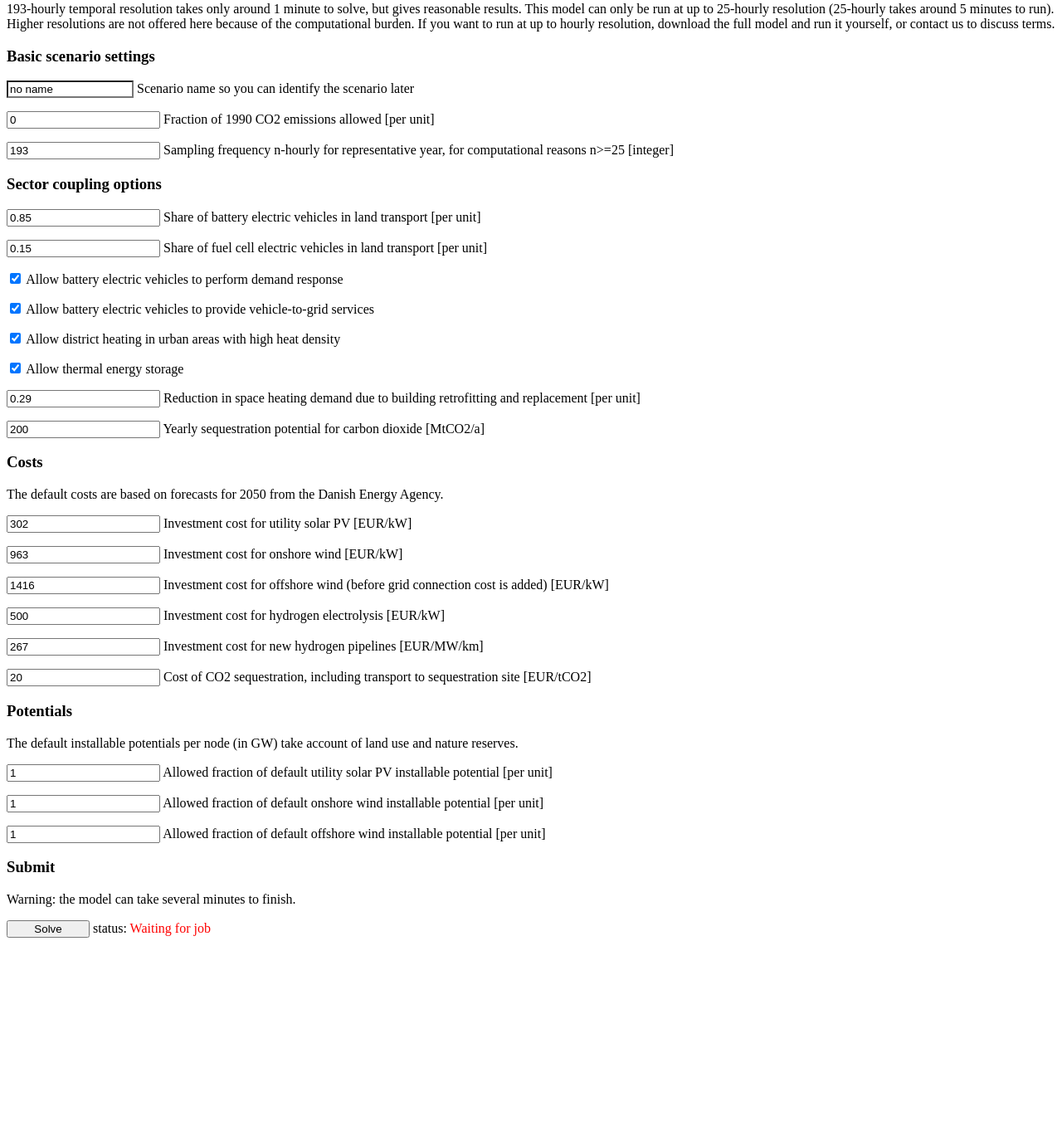
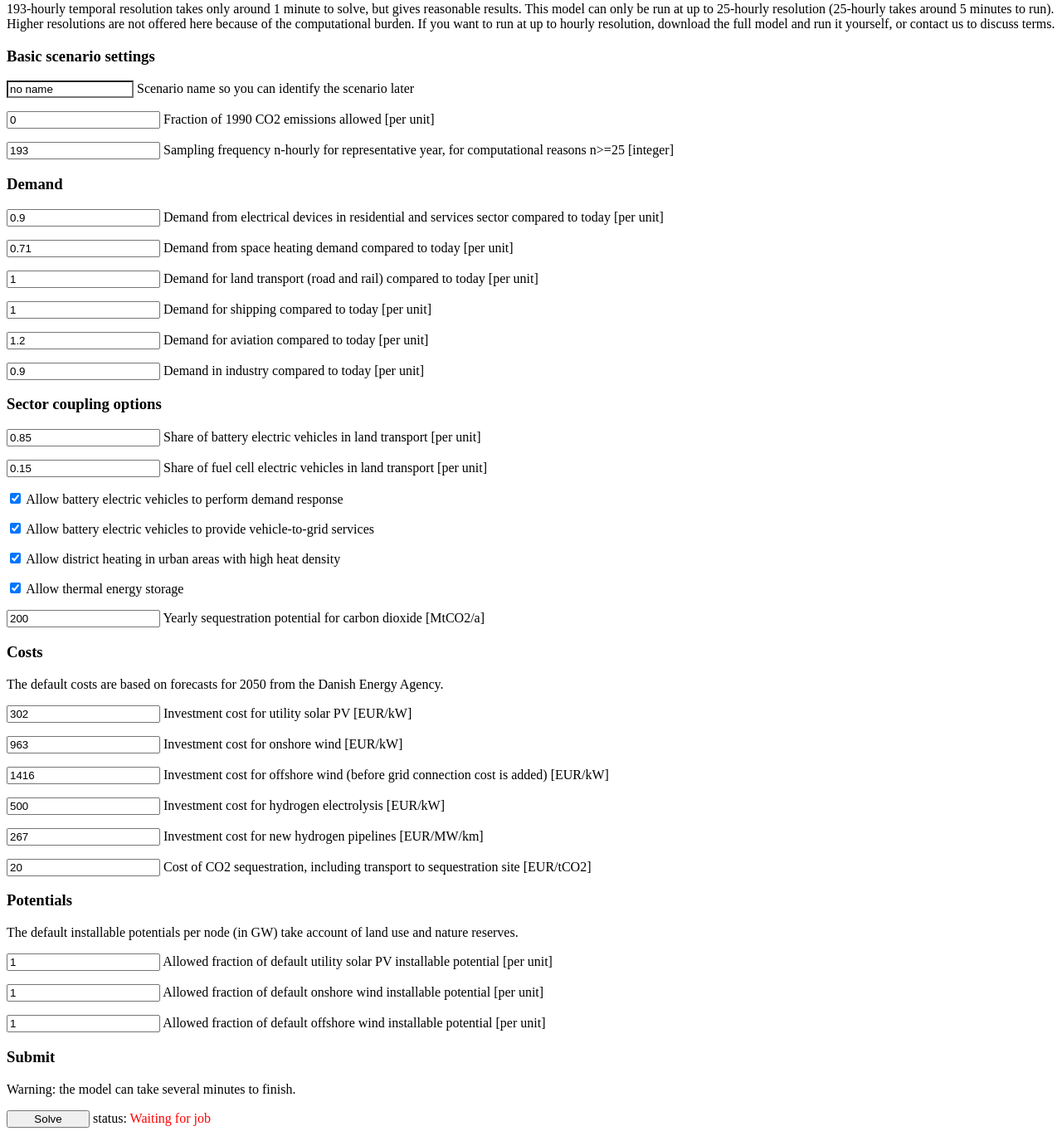
Before and after one commit to PyPSA/pypsa-server, a Flask app: page /submit in a window 1280 px wide. Shown: the part 166-1541 px from the top of the page at 83% size. Before the commit the page ends 1296 px from the top, so only its background shows below. Run offline with Flask 2, Linux system fonts and the light colour scheme; some libraries are stand-ins or nearby versions.

Commit message:
Allow demand modification for electricity, transport and industry

```diff
--- a/server.py
+++ b/server.py
@@ -44,7 +44,8 @@ booleans = ["bev_dsm","v2g","central","tes"]
 
 floats = ["co2_limit",
           "land_transport_electric_share","land_transport_fuel_cell_share",
-          "reduce_space_heat_exogenously_factor",
+          "space_heat_demand",
+          "electricity_demand","land_transport_demand","shipping_demand","aviation_demand","industry_demand",
           "co2_sequestration_potential",
           "solar_potential","onwind_potential","offwind_potential",
           "solar_cost","onwind_cost","offwind_cost","electrolysis_cost",
--- a/static/scenarios.js
+++ b/static/scenarios.js
@@ -23,7 +23,12 @@ assumptions = {"scenario_name" : "no name",
 	       "v2g" : true,
 	       "central" : true,
 	       "tes" : true,
-	       "reduce_space_heat_exogenously_factor" : 0.29,
+	       "space_heat_demand" : 0.71,
+               "electricity_demand" : 0.9,
+	       "land_transport_demand" : 1.0,
+	       "shipping_demand" : 1.0,
+	       "aviation_demand" : 1.2,
+	       "industry_demand" : 0.9,
 	       "co2_sequestration_potential" : 200,
 	       "solar_potential" : 1.0,
 	       "onwind_potential" : 1.0,
--- a/templates/submit.html
+++ b/templates/submit.html
@@ -25,6 +25,44 @@
       <input type="number" class="form-control" id="frequency" name="frequency" value=1.0>
       <label for="frequency">Sampling frequency n-hourly for representative year, for computational reasons n>=25 [integer]</label>
     </p>
+    <h3>Demand</h3>
+    <p>
+      <input class="form-check-input" type="number" name="electricity_demand" id="electricity_demand" value=1.0>
+      <label class="form-check-label" for="electricity_demand">
+	Demand from electrical devices in residential and services sector compared to today [per unit]
+      </label>
+    </p>
+    <p>
+      <input class="form-check-input" type="number" name="space_heat_demand" id="space_heat_demand" value=1.0>
+      <label class="form-check-label" for="space_heat_demand">
+	Demand from space heating demand compared to today [per unit]
+      </label>
+    </p>
+    <p>
+      <input class="form-check-input" type="number" name="land_transport_demand" id="land_transport_demand" value=1.0>
+      <label class="form-check-label" for="land_transport_demand">
+	Demand for land transport (road and rail) compared to today [per unit]
+      </label>
+    </p>
+    <p>
+      <input class="form-check-input" type="number" name="shipping_demand" id="shipping_demand" value=1.0>
+      <label class="form-check-label" for="shipping_demand">
+	Demand for shipping compared to today [per unit]
+      </label>
+    </p>
+    <p>
+      <input class="form-check-input" type="number" name="aviation_demand" id="aviation_demand" value=1.0>
+      <label class="form-check-label" for="aviation_demand">
+	Demand for aviation compared to today [per unit]
+      </label>
+    </p>
+    <p>
+      <input class="form-check-input" type="number" name="industry_demand" id="industry_demand" value=1.0>
+      <label class="form-check-label" for="industry_demand">
+	Demand in industry compared to today [per unit]
+      </label>
+    </p>
+
     <h3>Sector coupling options</h3>
     <p>
       <input class="form-check-input" type="number" name="land_transport_electric_share" id="land_transport_electric_share" value=1.0>
@@ -60,12 +98,6 @@
       <input class="form-check-input" type="checkbox" name="tes" id="tes" checked>
       <label class="form-check-label" for="tes">
 	Allow thermal energy storage
-      </label>
-    </p>
-    <p>
-      <input class="form-check-input" type="number" name="reduce_space_heat_exogenously_factor" id="reduce_space_heat_exogenously_factor" value=1.0>
-      <label class="form-check-label" for="reduce_space_heat_exogenously_factor">
-	Reduction in space heating demand due to building retrofitting and replacement [per unit]
       </label>
     </p>
     <p>
--- a/worker.py
+++ b/worker.py
@@ -68,10 +68,12 @@ def solve(assumptions):
     for item in ["land_transport_electric_share","land_transport_electric_share",
                  "bev_dsm","v2g",
                  "central","tes",
-                 "reduce_space_heat_exogenously_factor",
+                 "electricity_demand","land_transport_demand","shipping_demand","aviation_demand","industry_demand",
                  "co2_sequestration_potential",
                  "co2_sequestration_cost"]:
         default["sector"][item] = assumptions[item]
+
+    default["sector"]["reduce_space_heat_exogenously_factor"] = 1 - assumptions['space_heat_demand']
 
     config_name = os.path.join(dir_name,"config.yaml")
 
```
Also changed, not shown: config.yaml (+7 -0 lines), scripts/prepare_sector_network.py (+27 -4 lines).
